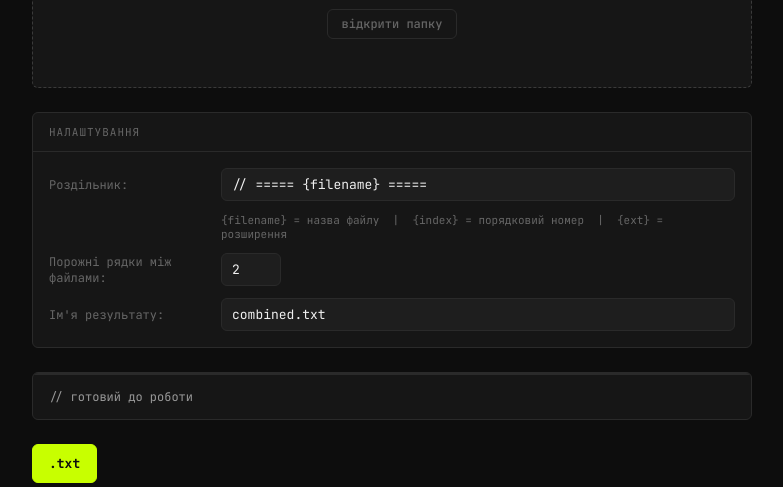
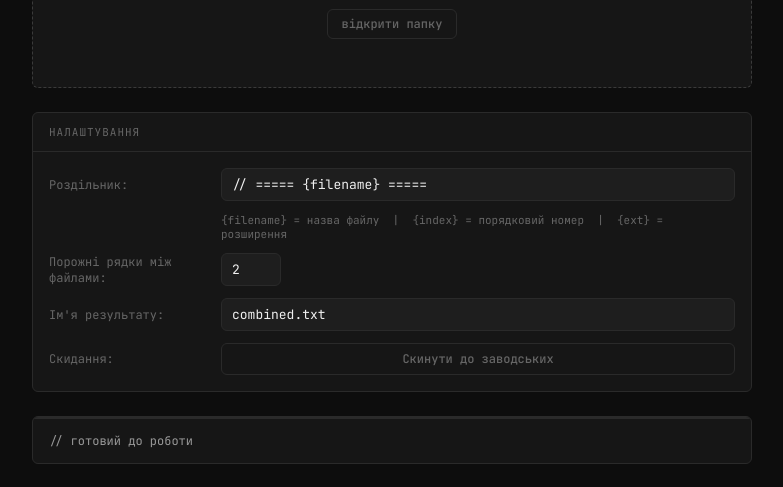
Before and after one commit to vadim-x64/FileCombiner, a website: page index.html in a window 1280 px wide. Shown: the part 249-736 px from the top of the page, without its empty margins (248-1031 px from the left). Drawn offline with Linux system fonts and the light colour scheme.

Commit message:
feat: add factory reset functionality with double-click confirmation.

```diff
--- a/index.html
+++ b/index.html
@@ -72,6 +72,11 @@
                 <label>Ім'я результату:</label>
                 <input type="text" id="outname" value="combined.txt">
             </div>
+            <!-- Нова кнопка скидання налаштувань -->
+            <div class="setting-row">
+                <label>Скидання:</label>
+                <button class="btn danger" onclick="resetToFactory(this)" style="font-size: 12px; padding: 7px 10px;">Скинути до заводських</button>
+            </div>
         </div>
     </div>
     <div class="panel">
--- a/src/js/index.js
+++ b/src/js/index.js
@@ -14,7 +14,10 @@ async function readEntry(entry, fileList) {
         return new Promise((resolve) => {
             const readAll = () => {
                 reader.readEntries(async (entries) => {
-                    if (entries.length === 0) { resolve(); return; }
+                    if (entries.length === 0) {
+                        resolve();
+                        return;
+                    }
                     await Promise.all(entries.map(e => readEntry(e, fileList)));
                     readAll();
                 }, () => resolve());
@@ -90,6 +93,37 @@ function saveData() {
         console.warn("Не вдалося зберегти файли в localStorage", e);
         log('// Увага: об\'єм файлів завеликий для збереження між сесіями!', 'warn');
     }
+}
+
+let resetConfirmTimeout = null;
+
+function resetToFactory(btn) {
+    if (btn.dataset.confirm !== 'true') {
+        btn.dataset.confirm = 'true';
+        const originalText = btn.innerText;
+        btn.innerText = 'Впевнені? (Натисніть ще раз)';
+        resetConfirmTimeout = setTimeout(() => {
+            btn.dataset.confirm = 'false';
+            btn.innerText = originalText;
+        }, 3000);
+        return;
+    }
+
+    clearTimeout(resetConfirmTimeout);
+    btn.dataset.confirm = 'false';
+    btn.innerText = 'Скинути до заводських';
+
+    localStorage.removeItem('fc_settings');
+    localStorage.removeItem('fc_files');
+
+    files = [];
+
+    document.getElementById('sep').value = "// ===== {filename} =====";
+    document.getElementById('gap').value = "2";
+    document.getElementById('outname').value = "combined.txt";
+
+    render();
+    log('// всі налаштування та файли скинуто до заводських!', 'ok');
 }
 
 document.getElementById('sep').addEventListener('input', saveData);
@@ -218,7 +252,7 @@ async function processNewFiles(rawFiles) {
         }
         try {
             const text = await f.text();
-            processed.push({ name: f.name, size: f.size, content: text });
+            processed.push({name: f.name, size: f.size, content: text});
         } catch (e) {
             console.error("Помилка читання файлу:", f.name);
         }
@@ -472,7 +506,7 @@ async function generate() {
         prog.style.width = '100%';
         const result = parts.join(gap);
 
-        const blob = new Blob([result], { type: 'text/plain;charset=utf-8' });
+        const blob = new Blob([result], {type: 'text/plain;charset=utf-8'});
         downloadBlob(blob, outname);
 
         const [sz, unit] = fmtSize(new Blob([result]).size);
```
